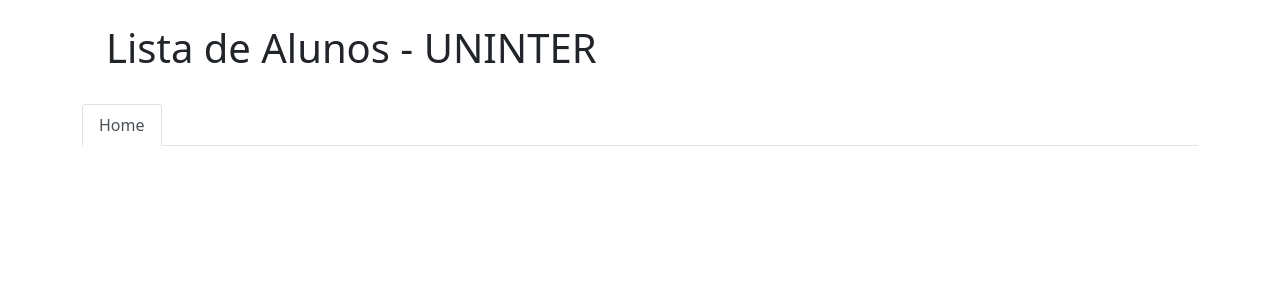
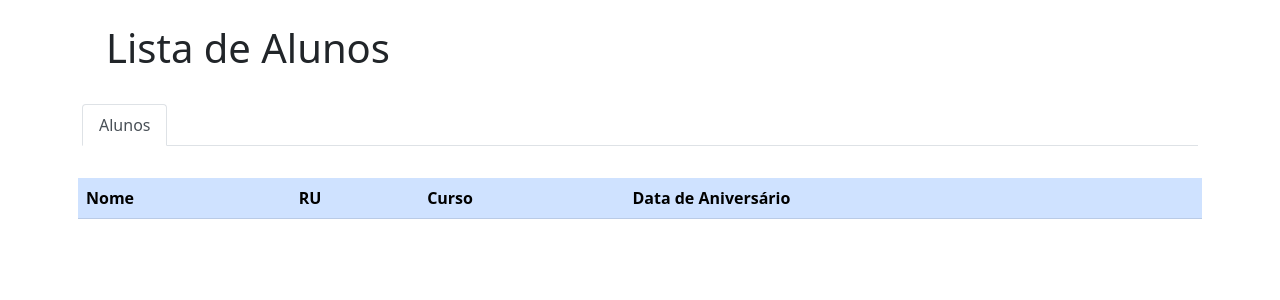
Before and after one commit to gagjunior/uninter-angular-students-list, an Angular app: page / in a window 1280 px wide. Shown: the top 300 px of the page. Built offline with nearby package versions, Linux system fonts and the light colour scheme.

Commit message:
Criar tabela

```diff
--- a/src/app/app.component.html
+++ b/src/app/app.component.html
@@ -1,16 +1,37 @@
 <div class="container">
     <div class="row p-4">
-        <h1 class="h1">Lista de Alunos - UNINTER</h1>
+        <h1 class="h1">Lista de Alunos</h1>
     </div>
     <nav>
         <div class="nav nav-tabs" id="nav-tab" role="tablist">
             <button class="nav-link active" id="nav-home-tab" data-bs-toggle="tab" data-bs-target="#nav-home"
                 type="button" role="tab" aria-controls="nav-home" aria-selected="true">
-                Home
+                Alunos
             </button>
         </div>
     </nav>
     <div class="tab-content" id="nav-tabContent">
         <div class="tab-pane fade show active" id="nav-home" role="tabpanel" aria-labelledby="nav-home-tab"></div>
     </div>
+    <br>
+    <div class="row p-2">
+        <table class="table table-striped table-hover">
+            <thead>
+                <tr class="table-primary">
+                    <th>Nome</th>
+                    <th>RU</th>
+                    <th>Curso</th>
+                    <th>Data de Aniversário</th>
+                </tr>
+            </thead>
+            <tbody>
+                <tr *ngFor="let aluno of listaAlunos">
+                    <td>{{aluno.nome}}</td>
+                    <td>{{aluno.ru}}</td>
+                    <td>{{aluno.nomeDoCurso}}</td>
+                    <td>{{aluno.dataDeAniversario | date : 'dd/MM/yyyy'}}</td>
+                </tr>
+            </tbody>
+        </table>
+    </div>
 </div>
```
